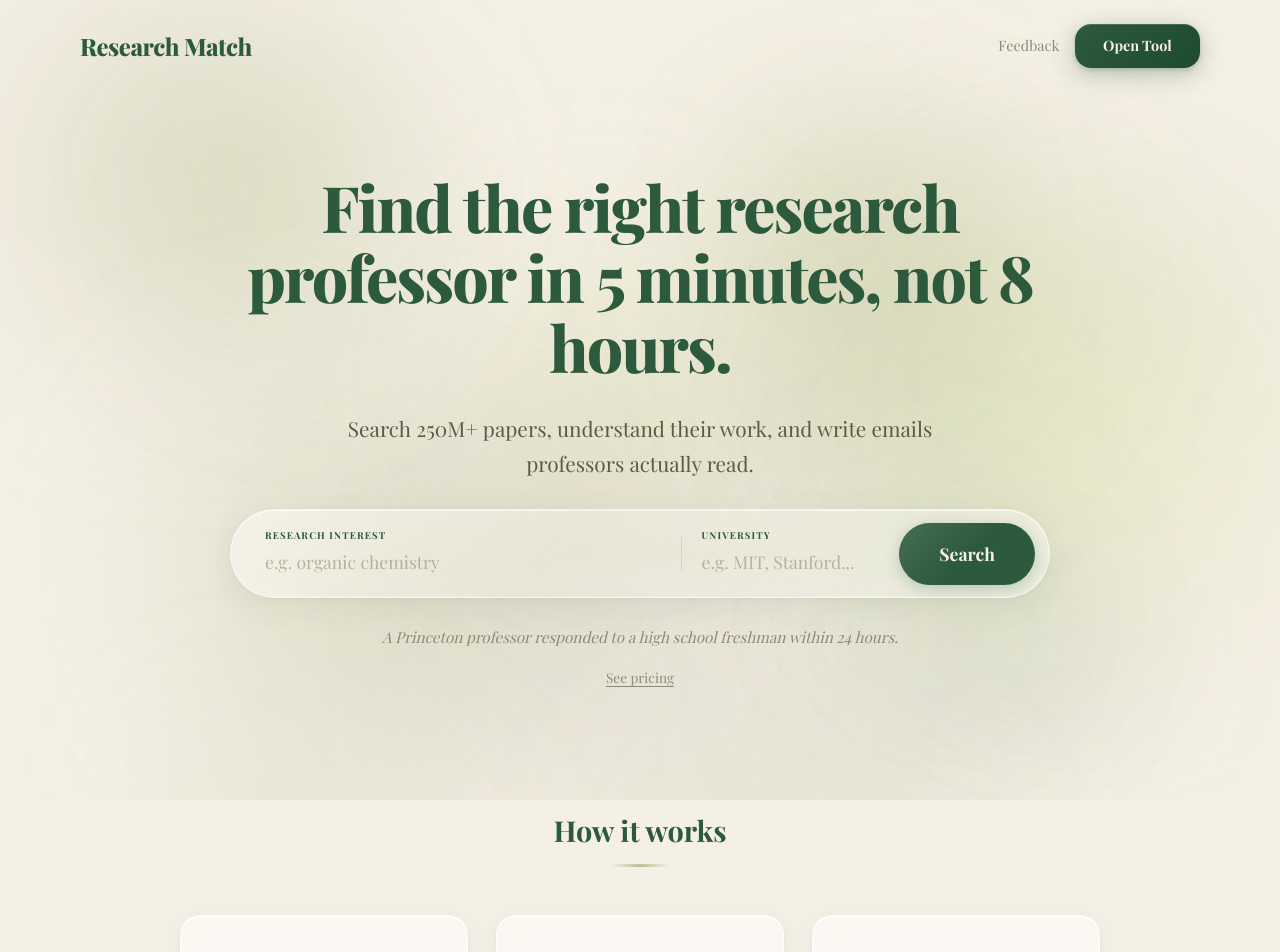
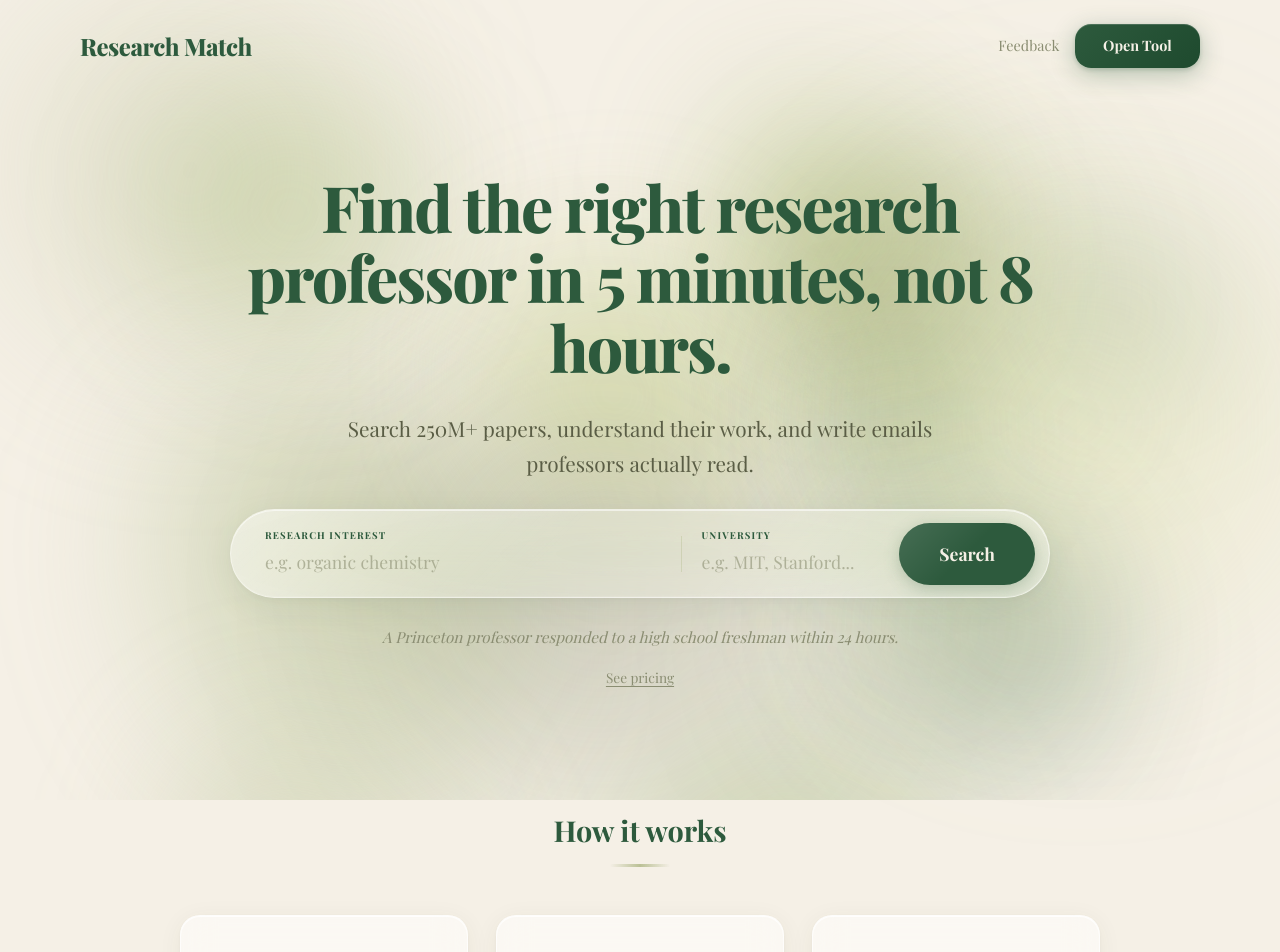
Before and after one commit to jacekimmy/research-match, a Next.js app: page / in a window 1280 px wide. Shown: the top 952 px of the page. Built offline with nearby package versions, Linux system fonts and the light colour scheme; no server answers; a web font is replaced by a local one.

Commit message:
Boost splotch opacity ~2x and reduce blur for more visible 3D blobs

```diff
--- a/src/app/globals.css
+++ b/src/app/globals.css
@@ -55,7 +55,7 @@ body::after {
 .splotch {
   position: absolute;
   border-radius: 50%;
-  filter: blur(80px);
+  filter: blur(60px);
   transform-style: preserve-3d;
 }
 
@@ -64,7 +64,7 @@ body::after {
   right: 10%;
   width: 350px;
   height: 350px;
-  background: radial-gradient(ellipse at 35% 40%, rgba(99, 107, 47, 0.25) 0%, rgba(130, 160, 60, 0.1) 40%, transparent 70%);
+  background: radial-gradient(ellipse at 35% 40%, rgba(99, 107, 47, 0.45) 0%, rgba(130, 160, 60, 0.2) 40%, transparent 70%);
   animation: blob1 20s ease-in-out infinite;
 }
 
@@ -73,7 +73,7 @@ body::after {
   left: 5%;
   width: 420px;
   height: 420px;
-  background: radial-gradient(ellipse at 60% 30%, rgba(186, 192, 149, 0.4) 0%, rgba(160, 180, 120, 0.15) 40%, transparent 70%);
+  background: radial-gradient(ellipse at 60% 30%, rgba(186, 192, 149, 0.6) 0%, rgba(160, 180, 120, 0.3) 40%, transparent 70%);
   animation: blob2 25s ease-in-out infinite;
 }
 
@@ -82,7 +82,7 @@ body::after {
   left: 40%;
   width: 300px;
   height: 300px;
-  background: radial-gradient(ellipse at 40% 60%, rgba(212, 222, 149, 0.35) 0%, rgba(180, 200, 100, 0.1) 50%, transparent 70%);
+  background: radial-gradient(ellipse at 40% 60%, rgba(212, 222, 149, 0.55) 0%, rgba(180, 200, 100, 0.25) 50%, transparent 70%);
   animation: blob3 18s ease-in-out infinite;
 }
 
@@ -91,7 +91,7 @@ body::after {
   left: 25%;
   width: 500px;
   height: 500px;
-  background: radial-gradient(ellipse at 50% 50%, rgba(61, 65, 39, 0.15) 0%, rgba(80, 100, 50, 0.05) 50%, transparent 70%);
+  background: radial-gradient(ellipse at 50% 50%, rgba(61, 65, 39, 0.3) 0%, rgba(80, 100, 50, 0.12) 50%, transparent 70%);
   filter: blur(100px);
   animation: blob4 22s ease-in-out infinite;
 }
@@ -101,7 +101,7 @@ body::after {
   left: 60%;
   width: 250px;
   height: 250px;
-  background: radial-gradient(ellipse at 30% 70%, rgba(168, 186, 100, 0.3) 0%, rgba(140, 170, 80, 0.1) 40%, transparent 70%);
+  background: radial-gradient(ellipse at 30% 70%, rgba(168, 186, 100, 0.5) 0%, rgba(140, 170, 80, 0.22) 40%, transparent 70%);
   animation: blob5 16s ease-in-out infinite;
 }
 
@@ -110,7 +110,7 @@ body::after {
   right: 15%;
   width: 280px;
   height: 280px;
-  background: radial-gradient(ellipse at 65% 35%, rgba(45, 90, 61, 0.16) 0%, rgba(60, 110, 70, 0.06) 45%, transparent 70%);
+  background: radial-gradient(ellipse at 65% 35%, rgba(45, 90, 61, 0.32) 0%, rgba(60, 110, 70, 0.14) 45%, transparent 70%);
   animation: blob6 19s ease-in-out infinite;
 }
 
@@ -119,7 +119,7 @@ body::after {
   left: 50%;
   width: 380px;
   height: 380px;
-  background: radial-gradient(ellipse at 45% 55%, rgba(130, 160, 80, 0.22) 0%, rgba(110, 150, 60, 0.08) 45%, transparent 70%);
+  background: radial-gradient(ellipse at 45% 55%, rgba(130, 160, 80, 0.4) 0%, rgba(110, 150, 60, 0.18) 45%, transparent 70%);
   animation: blob7 24s ease-in-out infinite;
 }
 
@@ -128,7 +128,7 @@ body::after {
   right: 25%;
   width: 200px;
   height: 200px;
-  background: radial-gradient(ellipse at 55% 40%, rgba(76, 115, 55, 0.2) 0%, rgba(90, 130, 65, 0.08) 40%, transparent 70%);
+  background: radial-gradient(ellipse at 55% 40%, rgba(76, 115, 55, 0.38) 0%, rgba(90, 130, 65, 0.18) 40%, transparent 70%);
   animation: blob8 17s ease-in-out infinite;
 }
 
@@ -137,7 +137,7 @@ body::after {
   left: 15%;
   width: 320px;
   height: 320px;
-  background: radial-gradient(ellipse at 40% 50%, rgba(150, 180, 90, 0.18) 0%, rgba(130, 160, 70, 0.06) 45%, transparent 70%);
+  background: radial-gradient(ellipse at 40% 50%, rgba(150, 180, 90, 0.35) 0%, rgba(130, 160, 70, 0.15) 45%, transparent 70%);
   animation: blob9 21s ease-in-out infinite;
 }
 
@@ -146,7 +146,7 @@ body::after {
   left: 60%;
   width: 260px;
   height: 260px;
-  background: radial-gradient(ellipse at 50% 45%, rgba(88, 120, 44, 0.18) 0%, rgba(70, 100, 40, 0.06) 45%, transparent 70%);
+  background: radial-gradient(ellipse at 50% 45%, rgba(88, 120, 44, 0.35) 0%, rgba(70, 100, 40, 0.15) 45%, transparent 70%);
   filter: blur(90px);
   animation: blob10 23s ease-in-out infinite;
 }
@@ -156,7 +156,7 @@ body::after {
   right: 5%;
   width: 180px;
   height: 180px;
-  background: radial-gradient(ellipse at 60% 40%, rgba(45, 90, 61, 0.14) 0%, rgba(55, 100, 70, 0.05) 40%, transparent 70%);
+  background: radial-gradient(ellipse at 60% 40%, rgba(45, 90, 61, 0.3) 0%, rgba(55, 100, 70, 0.12) 40%, transparent 70%);
   animation: blob11 15s ease-in-out infinite;
 }
 
@@ -165,7 +165,7 @@ body::after {
   left: 10%;
   width: 340px;
   height: 340px;
-  background: radial-gradient(ellipse at 35% 55%, rgba(186, 192, 149, 0.25) 0%, rgba(170, 185, 130, 0.08) 45%, transparent 70%);
+  background: radial-gradient(ellipse at 35% 55%, rgba(186, 192, 149, 0.45) 0%, rgba(170, 185, 130, 0.2) 45%, transparent 70%);
   animation: blob12 26s ease-in-out infinite;
 }
 
```
